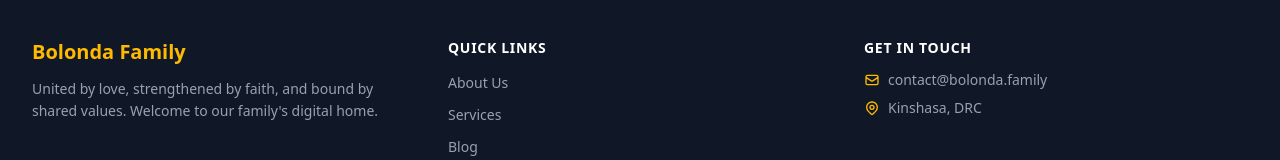
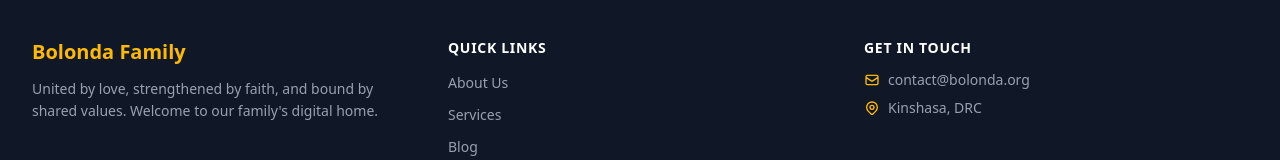
Before and after one commit to BolondaJM/bolonda, a Next.js app: page / in a window 1280 px wide. Shown: the part 3401-3561 px from the top of the page. Built offline with nearby package versions, Linux system fonts and the light colour scheme.

Commit message:
email edit

```diff
--- a/src/components/Footer.tsx
+++ b/src/components/Footer.tsx
@@ -51,7 +51,7 @@ export default function Footer() {
                 <svg className="w-4 h-4 text-amber-400" fill="none" viewBox="0 0 24 24" stroke="currentColor" strokeWidth={2}>
                   <path strokeLinecap="round" strokeLinejoin="round" d="M3 8l7.89 5.26a2 2 0 002.22 0L21 8M5 19h14a2 2 0 002-2V7a2 2 0 00-2-2H5a2 2 0 00-2 2v10a2 2 0 002 2z" />
                 </svg>
-                contact@bolonda.family
+                contact@bolonda.org
               </li>
               <li className="flex items-center gap-2">
                 <svg className="w-4 h-4 text-amber-400" fill="none" viewBox="0 0 24 24" stroke="currentColor" strokeWidth={2}>
```
